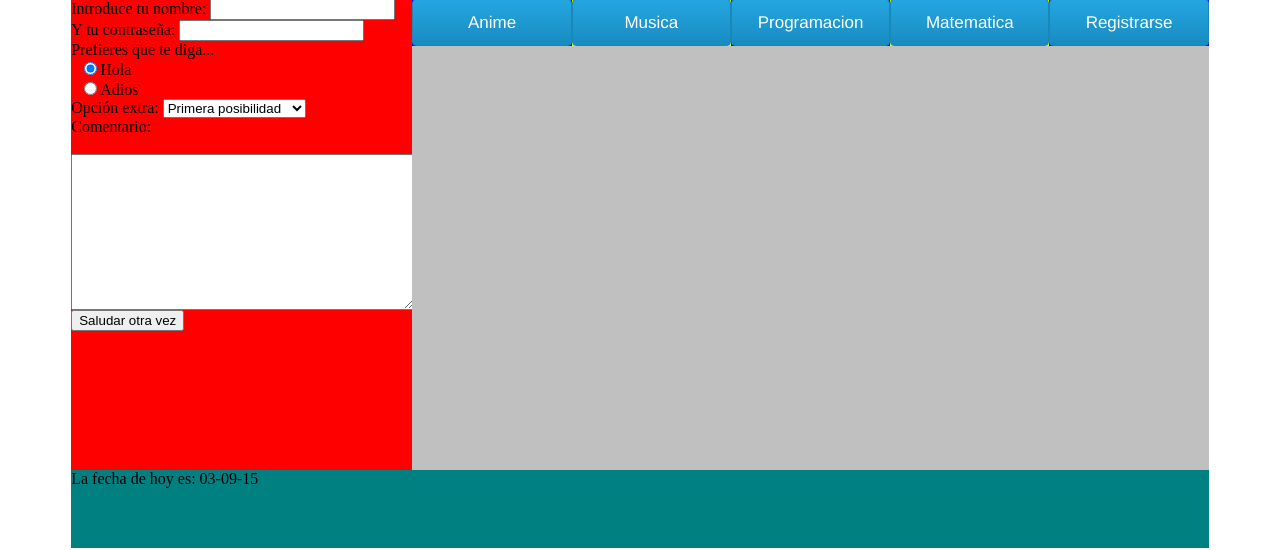
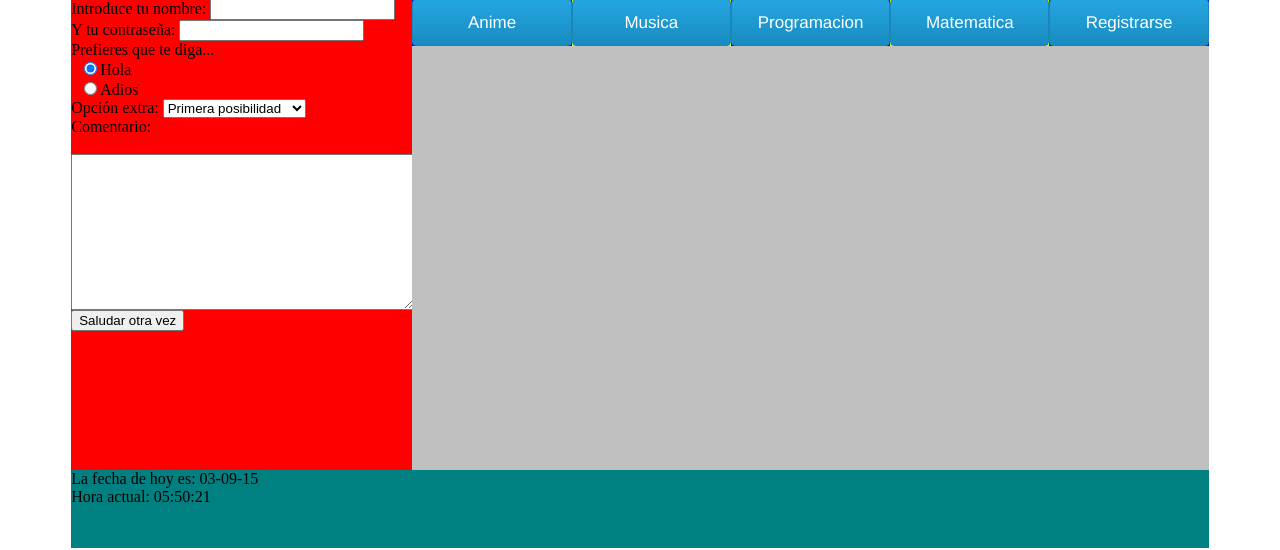
Before and after one commit to josedark/Pai, a PHP site: page /symfony_tests/ in a window 1280 px wide. Shown: the part 250-800 px from the top of the page. Run offline with PHP 8.4, Linux system fonts and the light colour scheme; some libraries are stand-ins or nearby versions.

Commit message:
Update index.php

```diff
--- a/web/index.php
+++ b/web/index.php
@@ -78,7 +78,7 @@ require_once("clase/usuario.php");
 
     </div>
 
-    <div style = "clear: both; height: 10%; width: 100%; background-color:teal"><?php>$fecha = date("d-m-y"); echo "La fecha de hoy es: " . $fecha . "<br />"; ?>  </div>
+    <div style = "clear: both; height: 10%; width: 100%; background-color:teal"><?php>$fecha = date("d-m-y"); echo "La fecha de hoy es: " . $fecha . "<br />"; echo "Hora actual: "  . date("H:i:s"). "<br />";?>  </div>
 </div>
 </body>
 </html>
```
